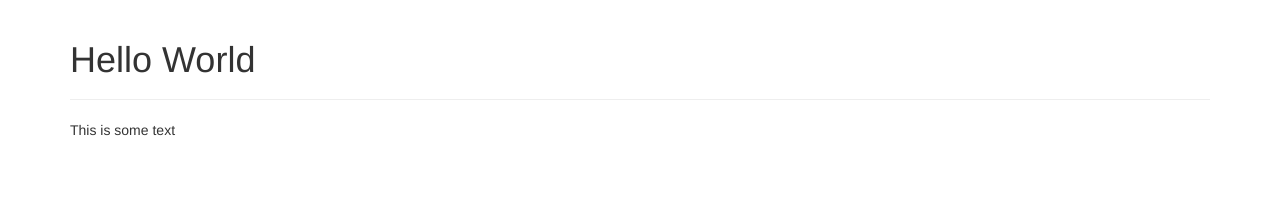
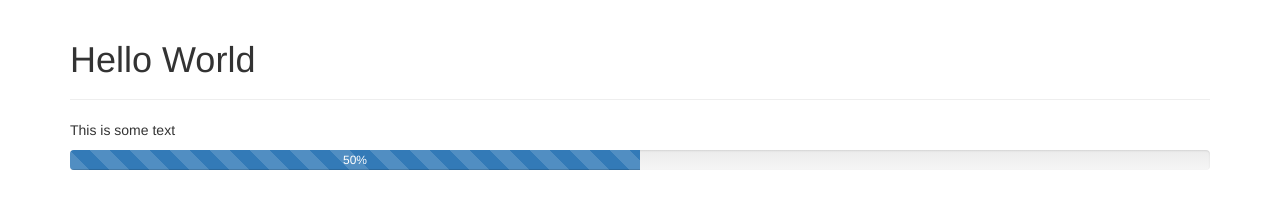
Before and after one commit to iambradleyy/savings, a website: page index.html in a window 1280 px wide. Drawn offline with nearby package versions, Linux system fonts and the light colour scheme.

Commit message:
Add an animated progress bar.

```diff
--- a/index.html
+++ b/index.html
@@ -13,6 +13,12 @@
             <h1>Hello World</h1>
         </div>
         <p>This is some text</p>
+        <div class="progress">
+            <div class="progress-bar progress-bar-striped active" role="progressbar" aria-valuenow="50" aria-valuemin="0" aria-valuemax="100" style="width: 50%">
+            <span class="sr-only">50% Complete</span>
+            50%
+            </div>
+        </div>
     </div>
 </body>
 </html>
```
